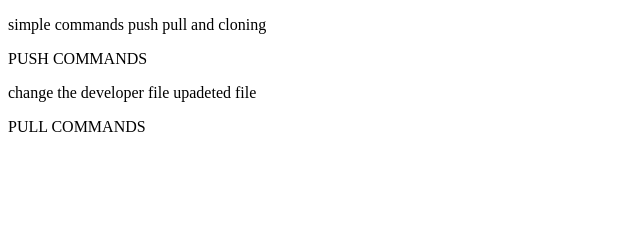
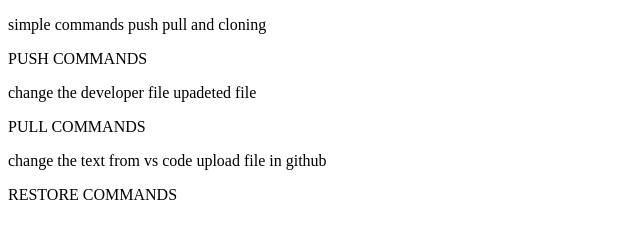
Before and after one commit to Ajinkya51572Jadhav/git_learn, a plain HTML site: page ajinkya.html in a window 1280 px wide. Shown: the whole page, without its empty margins (0-640 px from the left). Drawn offline with Linux system fonts and the light colour scheme.

Commit message:
vs code change file

```diff
--- a/ajinkya.html
+++ b/ajinkya.html
@@ -9,5 +9,7 @@
 <body>
     <p>simple commands push pull and cloning </p> PUSH COMMANDS
     <p>change the developer file upadeted file </P> PULL COMMANDS
+        <p>change the text from vs code upload file in github </p> RESTORE COMMANDS
+
 </body>
 </html>
```
